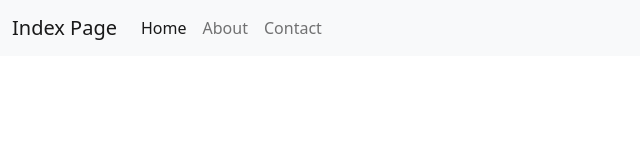
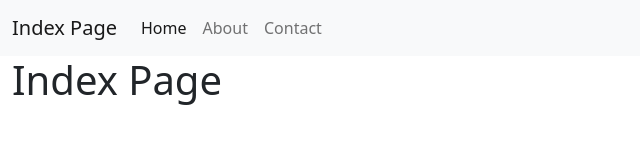
Before and after one commit to nickmwangemi/basic-informational-site, a website: page index.html in a window 1280 px wide. Shown: the whole page, without its empty margins (0-640 px from the left). Drawn offline with nearby package versions, Linux system fonts and the light colour scheme.

Commit message:
Add page content

```diff
--- a/index.html
+++ b/index.html
@@ -40,6 +40,12 @@
 			</div>
 		</nav>
 
+		<main>
+			<div class="container-fluid">
+				<h1>Index Page</h1>
+			</div>
+		</main>
+
 		<!-- Optional JavaScript; choose one of the two! -->
 
 		<!-- Option 1: Bootstrap Bundle with Popper -->
```
